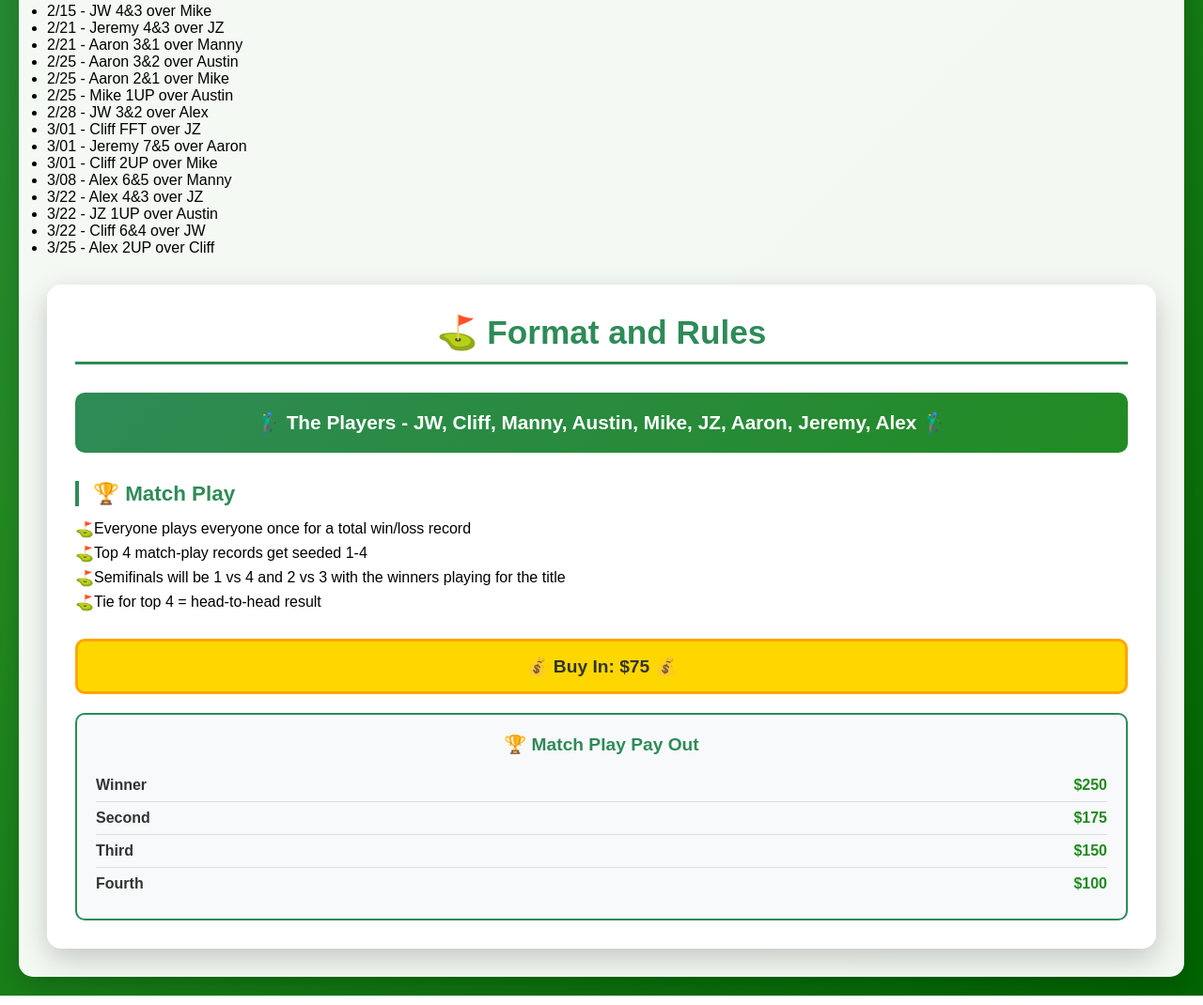
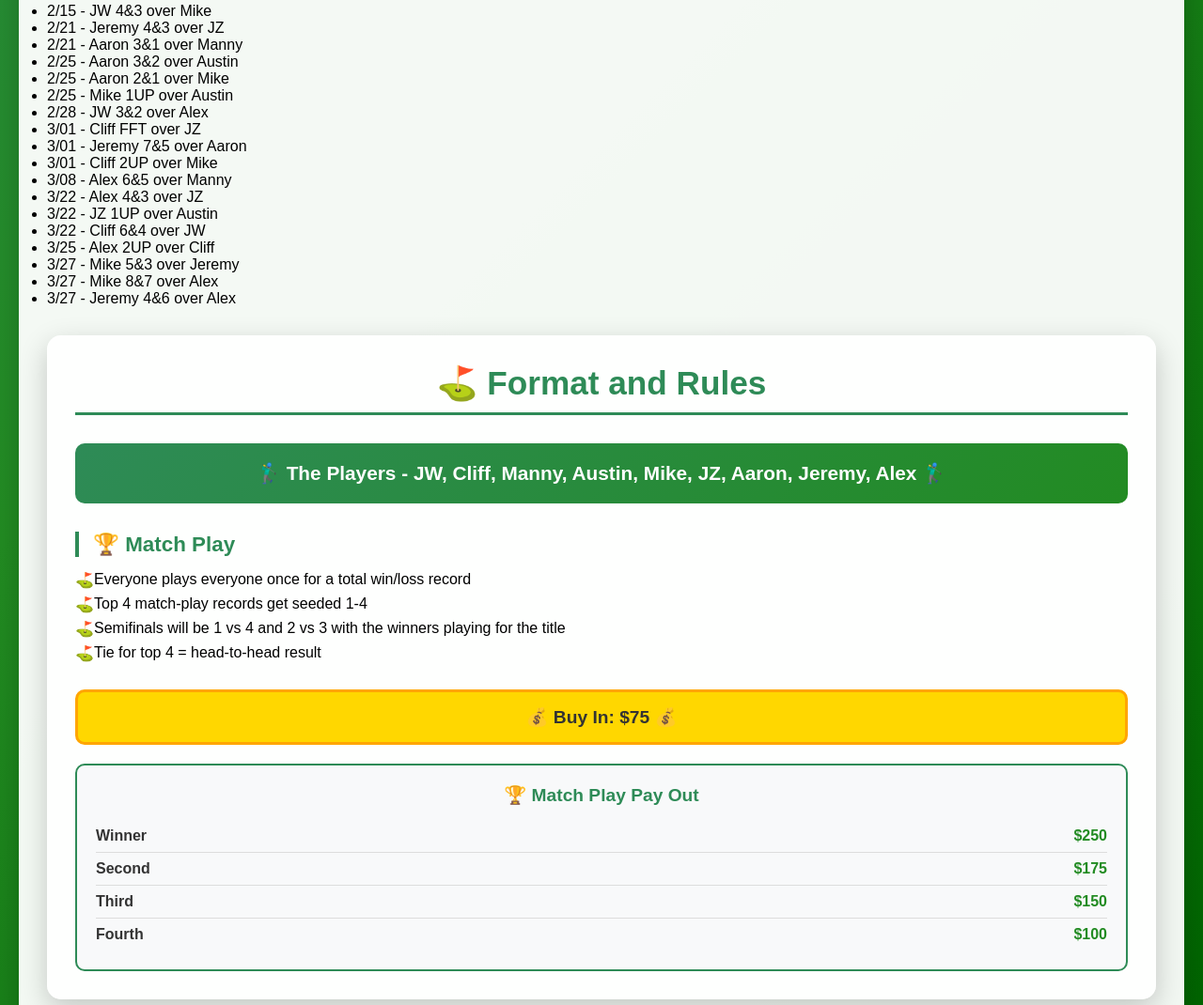
Before and after one commit to zingler27/vic-boys-golf-2026, a plain HTML site: page index.html in a window 1280 px wide. Shown: the part 1232-2302 px from the top of the page at 94% size. Drawn offline with Linux system fonts and the light colour scheme.

Commit message:
Update index.html

```diff
--- a/index.html
+++ b/index.html
@@ -506,6 +506,10 @@ Par: 72 | Enter actual scores (e.g., 74 = +2, 70 = -2)
 <li>3/22 - JZ 1UP over Austin </li>
 <li>3/22 - Cliff 6&4 over JW </li>
 <li>3/25 - Alex 2UP over Cliff </li>
+<li>3/27 - Mike 5&3 over Jeremy </li>
+<li>3/27 - Mike 8&7 over Alex </li>
+<li>3/27 - Jeremy 4&6 over Alex </li>
+
 
 
     <div class="tournament-info">
```
